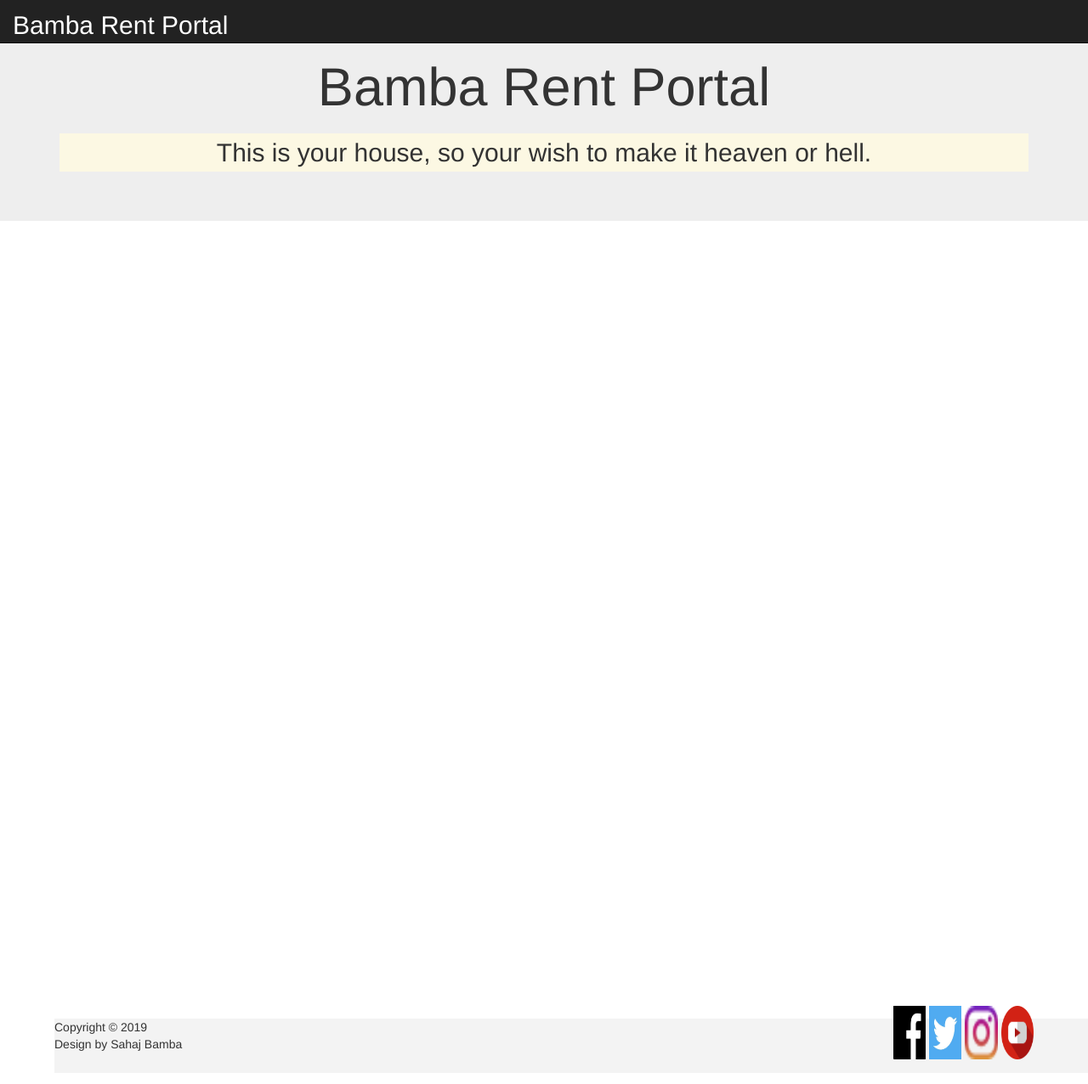
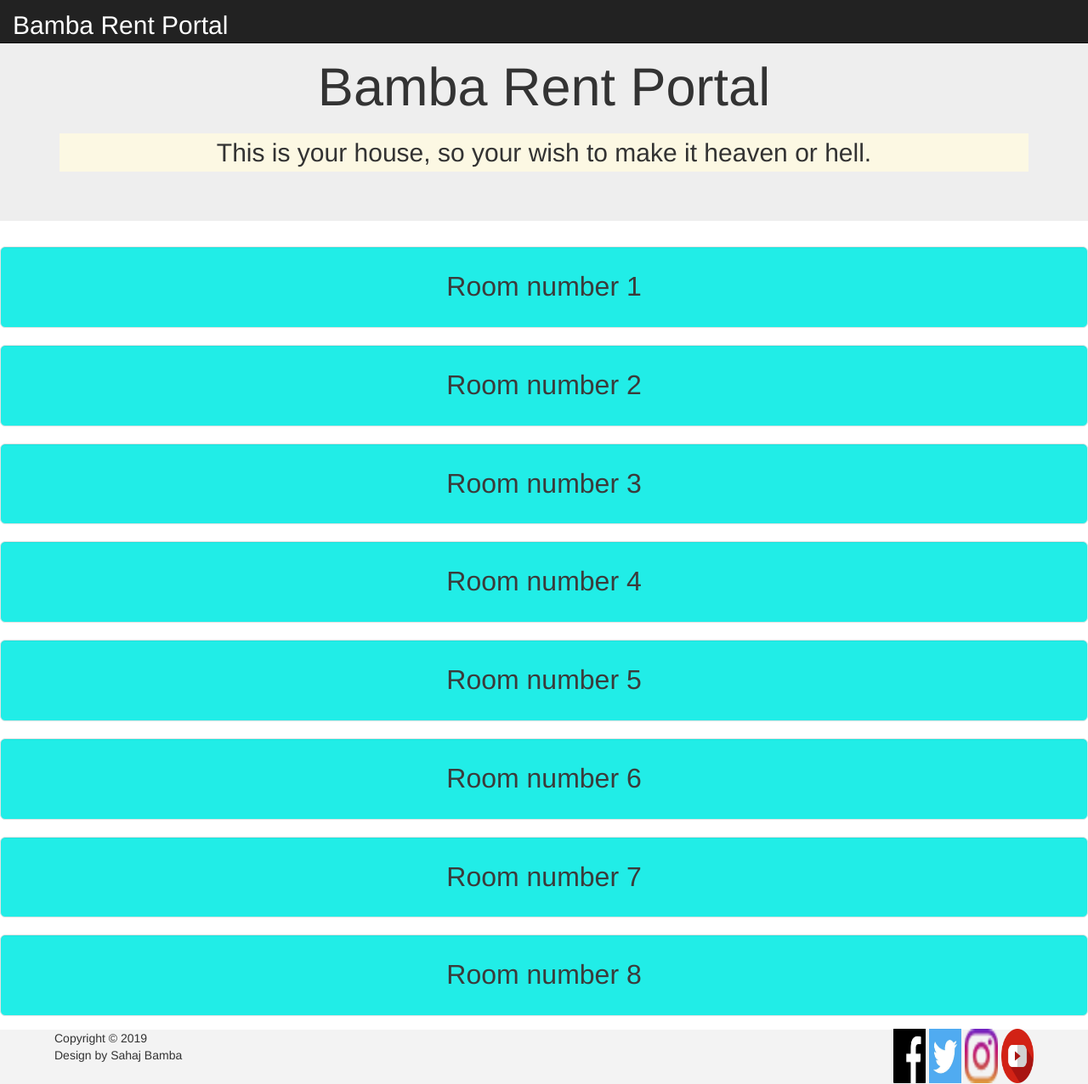
Before and after one commit to Sahaj-Bamba/home_electric, a Django app: page / in a window 1280 px wide. Shown: the whole page at 85% size. Run offline with Django 3.2, Linux system fonts and the light colour scheme; some libraries are stand-ins or nearby versions.

```diff
--- a/accounts/static/home_electric/stylesheet/base.css
+++ b/accounts/static/home_electric/stylesheet/base.css
@@ -28,11 +28,11 @@
 }
 
 .social{
-	text-align: right; height: 100%; width: 100%; position: absolute; top: -25%; display: block; right: 10%;
+	text-align: right; height: 100%; width: 100%; position: absolute; bottom: 1px; display: block; right: 5%;
 }
 
 .footer{
-	position: fixed; bottom: 1%; left: 5%; height: 5%; display: block; border: solid 0px blue; width: 100%; background-color: #f3f3f3; z-index: 5;
+	position: fixed; bottom: 0%; left: 0%; height: 5%; display: block; border: solid 0px blue; width: 100%; background-color: #f3f3f3; z-index: 5;
 }
 
 
@@ -48,3 +48,12 @@
 	overflow: auto;
 	min-height: 540px;
 }
+
+.blk{
+	color: #3b3b3b;
+	background-color: #21ede7;
+	text-align: center;
+	text-decoration-line: blink;
+	text-decoration: #3db0a6;
+	font-size: xx-large;
+}
--- a/home_electric/templates/base.html
+++ b/home_electric/templates/base.html
@@ -81,7 +81,7 @@
         <!--        Footer      -->
 
         <div class="footer" >
-            <div class="txt">
+            <div class="txt" style="position: relative; left: 5%;">
                 Copyright © 2019<br> Design by Sahaj Bamba
             </div>
 			<div class="social" >
--- a/home_electric/templates/home.html
+++ b/home_electric/templates/home.html
@@ -15,4 +15,9 @@
 {% block content %}
 
 
+    {% for i in i|rjust:8 %}
+        <div class="well well-lg blk"> Room number {{ forloop.counter }} </div>
+    {% endfor %}
+    <br><br><br>
+
 {% endblock %}
```
